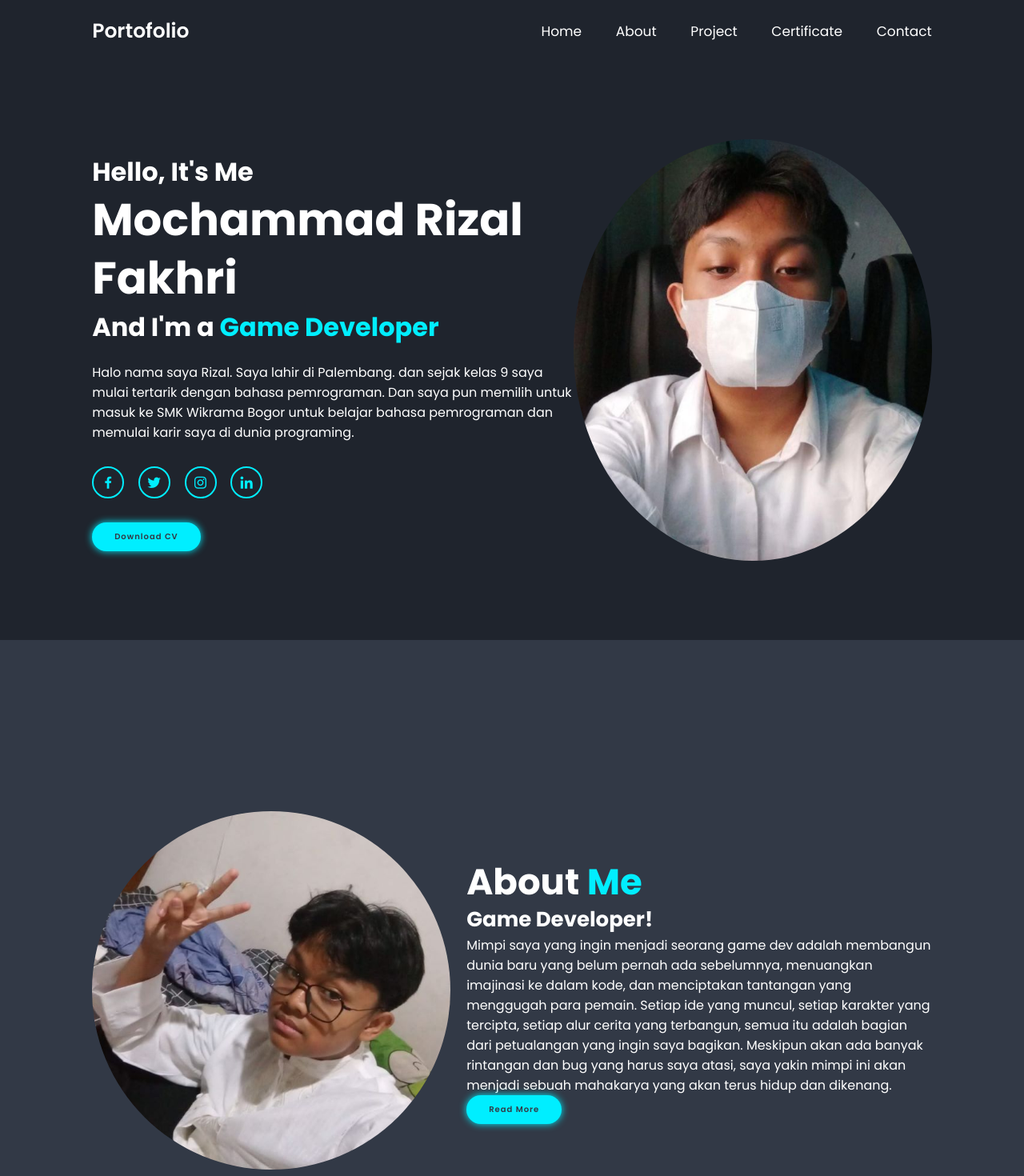
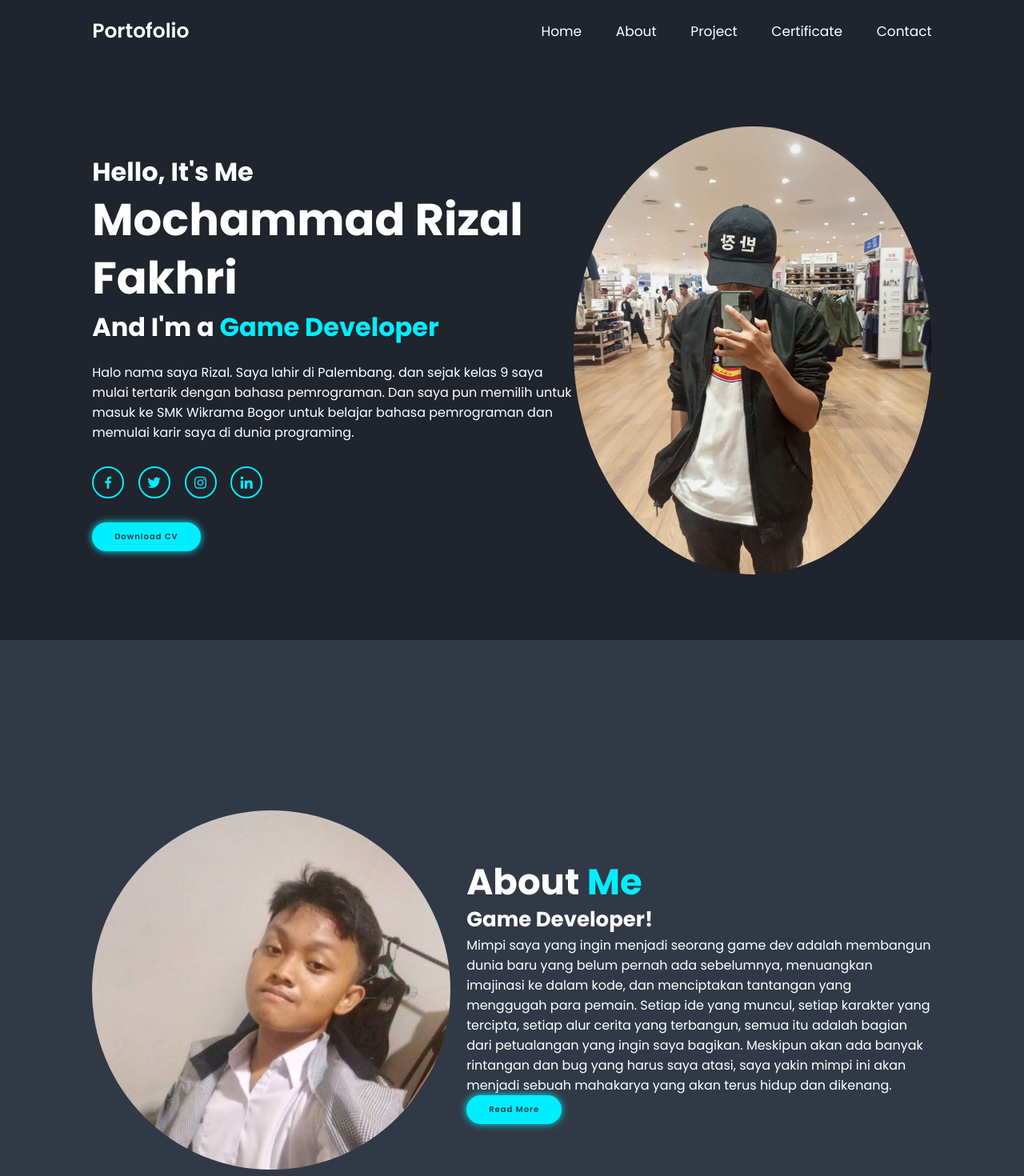
Before and after one commit to Rizaruc/rizal-fakhri.github.io, a plain HTML site: page index.html in a window 1280 px wide. Shown: the top 1470 px of the page at 80% size. Drawn offline with nearby package versions, Linux system fonts and the light colour scheme.

Commit message:
perbarui

```diff
--- a/index.html
+++ b/index.html
@@ -46,13 +46,13 @@
    </div>
 
    <div class="home-img">
-    <img src="fotoprofile.jpg" alt="">
+    <img src="IMG_20240811_122055_944.jpg" alt="">
    </div>
     </section>
     <!-- about section design -->
 <section class="about" id="about">
   <div class="about-image">
-    <img src="profil.png.jpg" alt="">
+    <img src="IMG_20240926_170217_853.jpg" alt="">
   </div>
 
   <div class="about-content">
```
Also changed, not shown: IMG_20240811_122055_944.jpg (added), IMG_20240926_170217_853.jpg (added).
